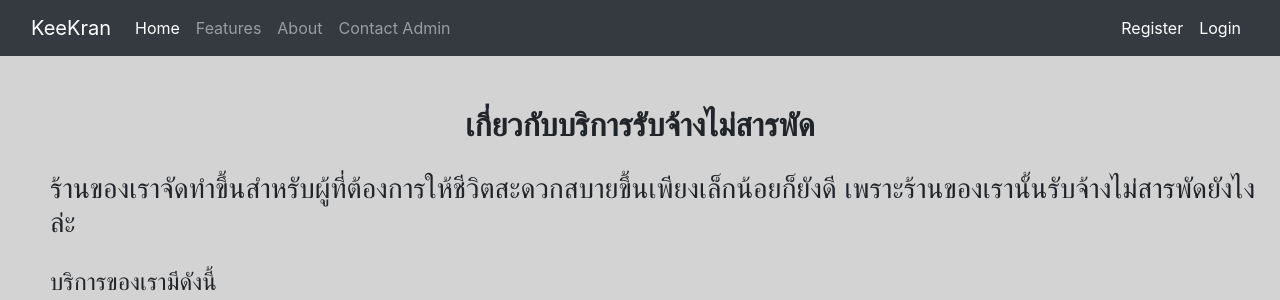
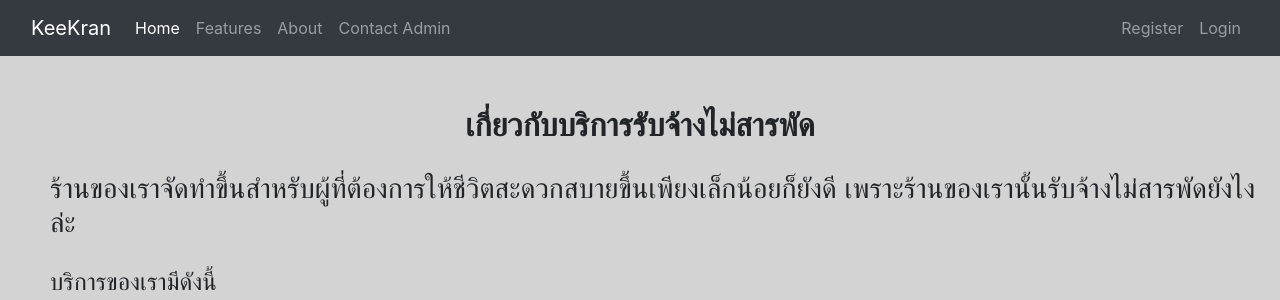
Before and after one commit to Pikcolo/pik_web, a Flask app: page /About in a window 1280 px wide. Shown: the top 300 px of the page. Run offline with Flask 3, Linux system fonts and the light colour scheme.

Commit message:
fix ui register login logout

```diff
--- a/web/templates/base.html
+++ b/web/templates/base.html
@@ -27,11 +27,11 @@
                 <div class="collapse navbar-collapse" id="navbarNavAltMarkup">
                     <div class="navbar-nav ml-auto">
                         {% if 'email' in session %}
-                            <a class="nav-link active" aria-current="page" href="{{url_for('dashboard')}}">User</a>
-                            <a class="nav-link active" aria-current="page" href="{{url_for('logout')}}">Logout</a>
+                            <a class="nav-link" href="{{url_for('dashboard')}}">User</a>
+                            <a class="nav-link" href="{{url_for('logout')}}">Logout</a>
                         {% else %}
-                            <a class="nav-link active" aria-current="page" href="{{url_for('register')}}">Register</a>
-                            <a class="nav-link active" aria-current="page" href="{{url_for('login')}}">Login</a>
+                            <a class="nav-link" href="{{url_for('register')}}">Register</a>
+                            <a class="nav-link" href="{{url_for('login')}}">Login</a>
                         {% endif %}
                     </div>
                 </div>
```
